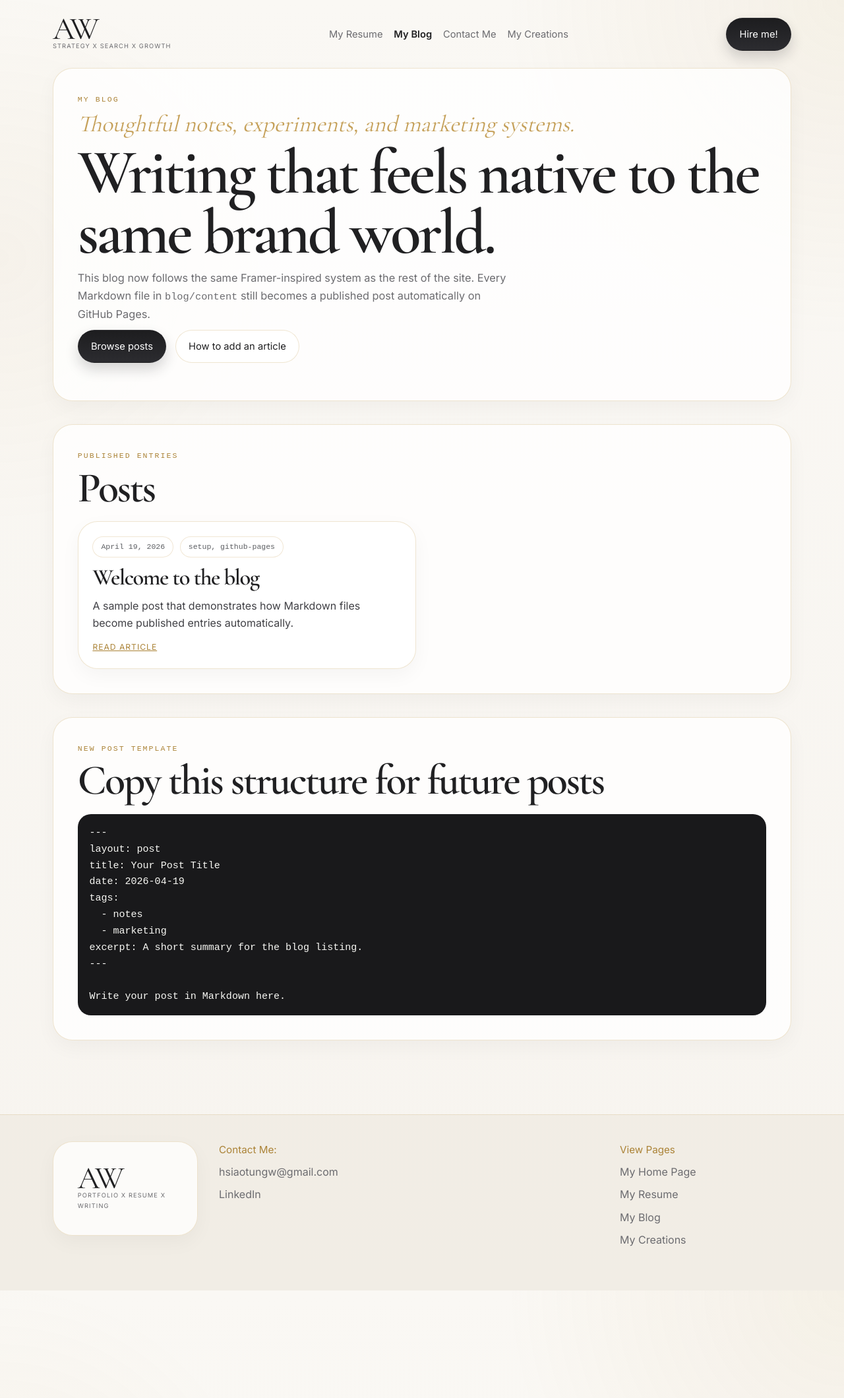
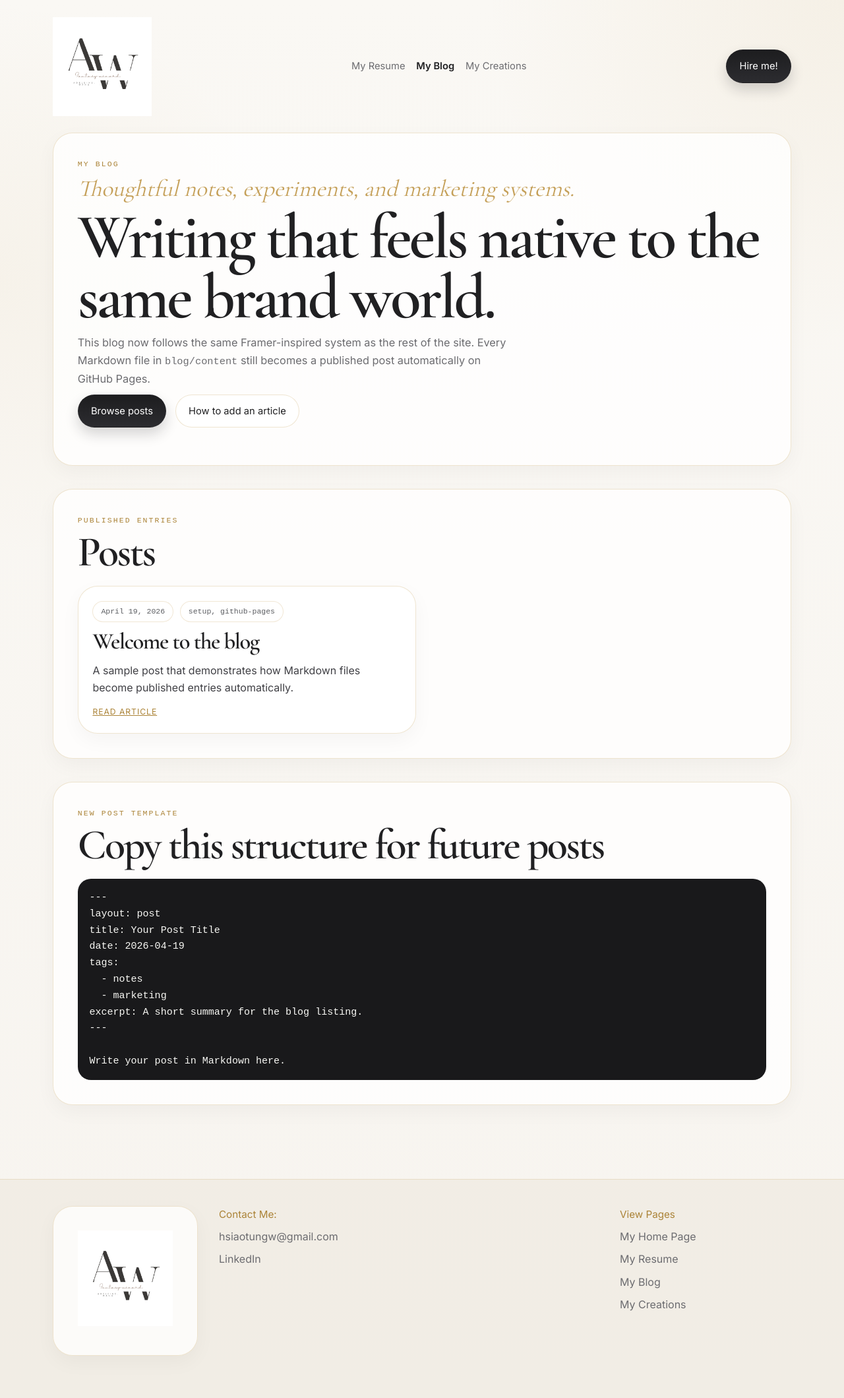
Before and after one commit to Adeleine1217/adeleine1217.github.io, a Jekyll site: the page built from blog/index.html, in a window 1280 px wide. Shown: the whole page at 66% size. Built offline with Jekyll 4.4.1, drawn with Linux system fonts in a browser that asks for light colours; some web fonts are replaced.

Commit message:
add logo, profile & mail to

```diff
--- a/_layouts/default.html
+++ b/_layouts/default.html
@@ -14,19 +14,15 @@
     <div class="site-shell">
       <header class="site-header">
         <a class="site-brand" href="{{ '/' | relative_url }}" aria-label="Adeleine Wang home">
-          <span class="brand-mark">
-            <span class="brand-initials">AW</span>
-            <span class="brand-caption">Strategy x Search x Growth</span>
-          </span>
+          <img class="site-logo-image" src="{{ '/assets/images/adeleine-logo.png' | relative_url }}" alt="Adeleine Wang logo">
         </a>
         <nav class="site-nav" aria-label="Primary">
           <a href="{{ '/cv/' | relative_url }}" {% if page.url == '/cv/' %}aria-current="page"{% endif %}>My Resume</a>
           <a href="{{ '/blog/' | relative_url }}" {% if page.url == '/blog/' %}aria-current="page"{% endif %}>My Blog</a>
-          <a href="mailto:hsiaotungw@gmail.com">Contact Me</a>
           <a href="{{ '/portfolio/' | relative_url }}" {% if page.url == '/portfolio/' %}aria-current="page"{% endif %}>My Creations</a>
         </nav>
         <div class="header-actions">
-          <a class="button button-dark" href="https://www.linkedin.com/in/hsiao-tung-wang/" target="_blank" rel="noopener noreferrer">Hire me!</a>
+          <a class="button button-dark" href="mailto:hsiaotungw@gmail.com?subject=Congratulation%21%20WE%20ARE%20TRILLED%20TO%20INVIED%20YOU%20TO%20JOIN%20OUR%20TEAM%21">Hire me!</a>
         </div>
       </header>
 
@@ -39,10 +35,7 @@
       <footer class="site-footer">
         <div class="footer-logo-card page-panel">
           <a class="site-brand" href="{{ '/' | relative_url }}" aria-label="Adeleine Wang home">
-            <span class="brand-mark">
-              <span class="brand-initials">AW</span>
-              <span class="brand-caption">Portfolio x Resume x Writing</span>
-            </span>
+            <img class="site-logo-image footer-logo-image" src="{{ '/assets/images/adeleine-logo.png' | relative_url }}" alt="Adeleine Wang logo">
           </a>
         </div>
         <div class="footer-block">
--- a/assets/css/site.css
+++ b/assets/css/site.css
@@ -78,6 +78,16 @@
   display: inline-flex;
   align-items: center;
   text-decoration: none;
+}
+
+.site-logo-image {
+  width: min(150px, 22vw);
+  height: auto;
+  display: block;
+}
+
+.footer-logo-image {
+  width: min(220px, 100%);
 }
 
 .brand-mark {
--- a/index.html
+++ b/index.html
@@ -6,7 +6,7 @@
 <section class="page-panel">
   <div class="hero-grid">
     <div class="hero-visual">
-      <img src="https://unebalade1984.wordpress.com/wp-content/uploads/2026/04/befriend-blog.png" alt="A preview of editorial and growth marketing work">
+      <img src="https://unebalade1984.wordpress.com/wp-content/uploads/2026/03/img20180905130306-e1772335548580.jpg" alt="Portrait of Adeleine Wang">
     </div>
     <div class="section-stack">
       <p class="accent-script">Hi! My name is Adeleine. Nice to connect with you.</p>
```
Also changed, not shown: assets/images/adeleine-logo.png (added).
